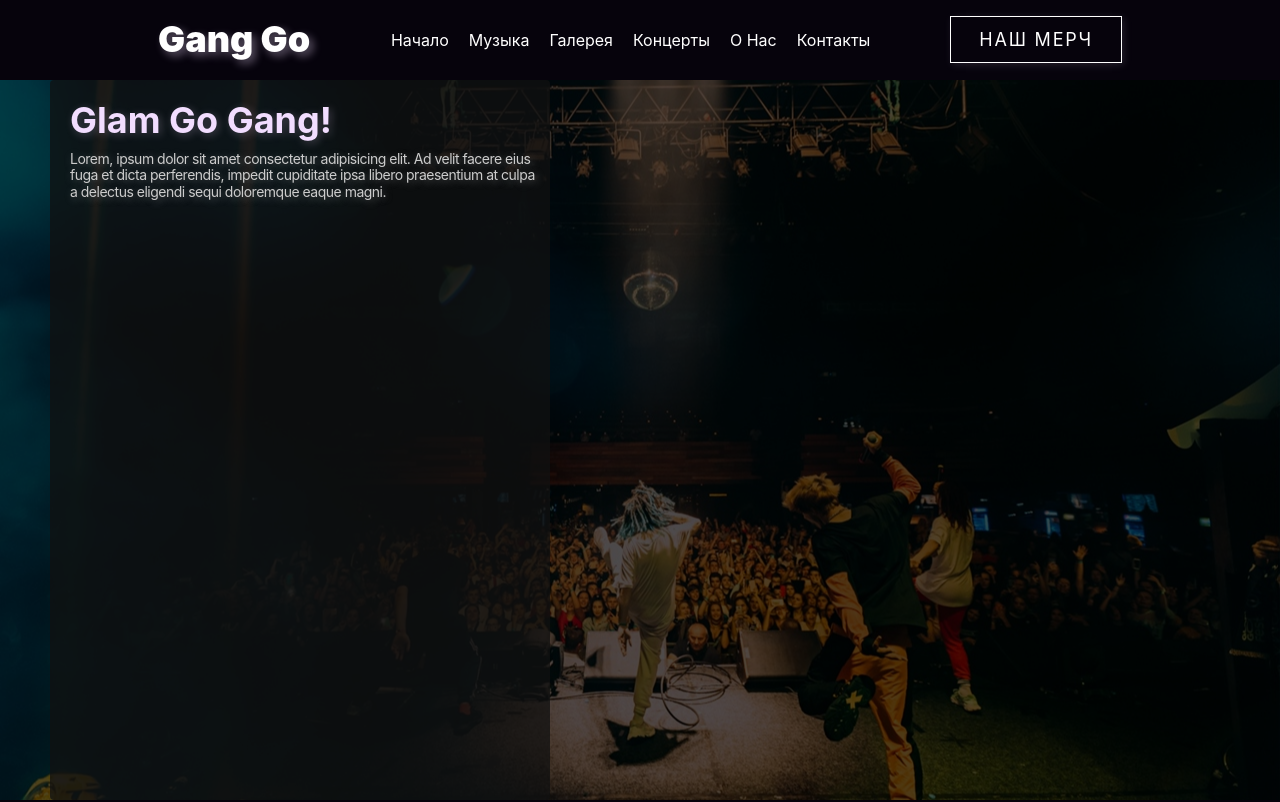
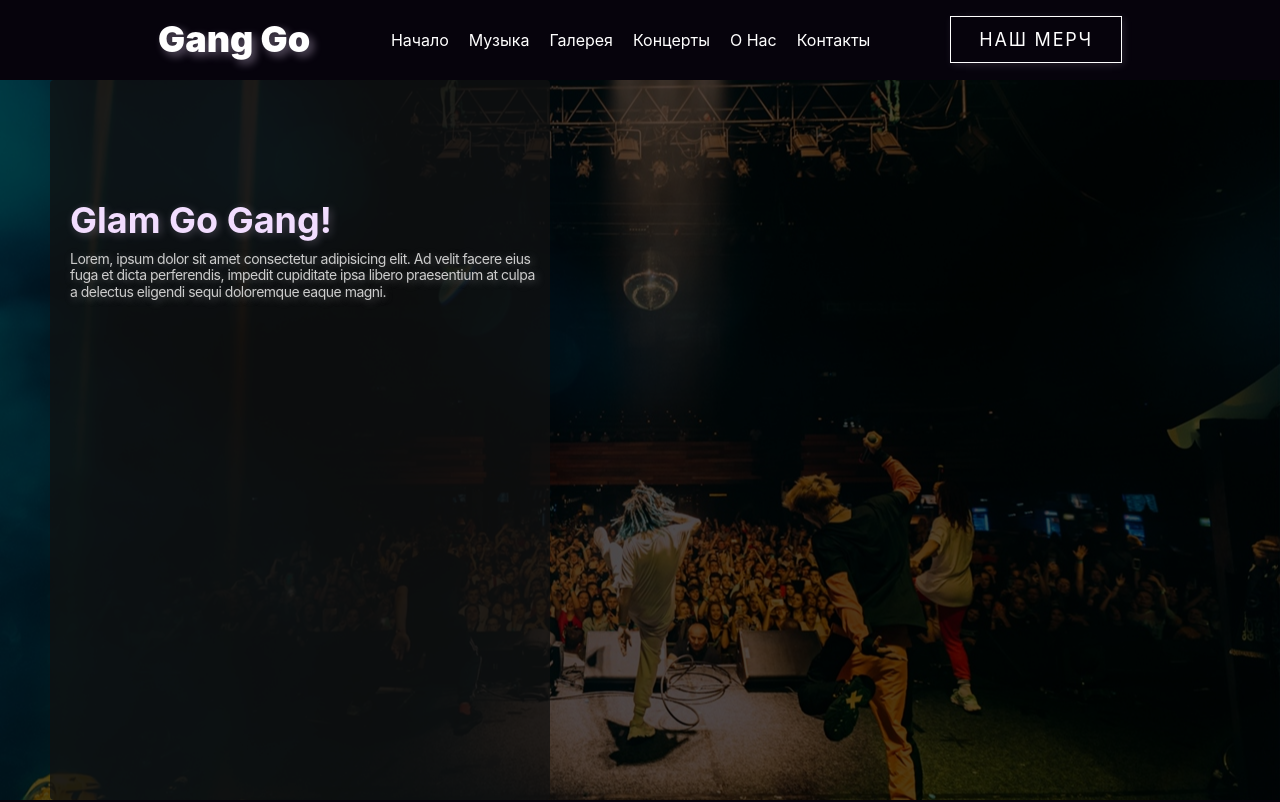
Before and after one commit to Dimmazz/glam-go-gang-react, a React (Create React App) app: page / in a window 1280 px wide. Shown: the top 802 px of the page. Built offline with nearby package versions, Linux system fonts and the light colour scheme.

Commit message:
[Update Component] Update Home | new res

```diff
--- a/src/components/Home/Home.scss
+++ b/src/components/Home/Home.scss
@@ -34,7 +34,7 @@
     border-radius: 4px;
 
     margin-left: 50px;
-    padding: 20px 5px 20px 20px;
+    padding: 120px 5px 120px 20px;
 }
 
 .home__title {
```
